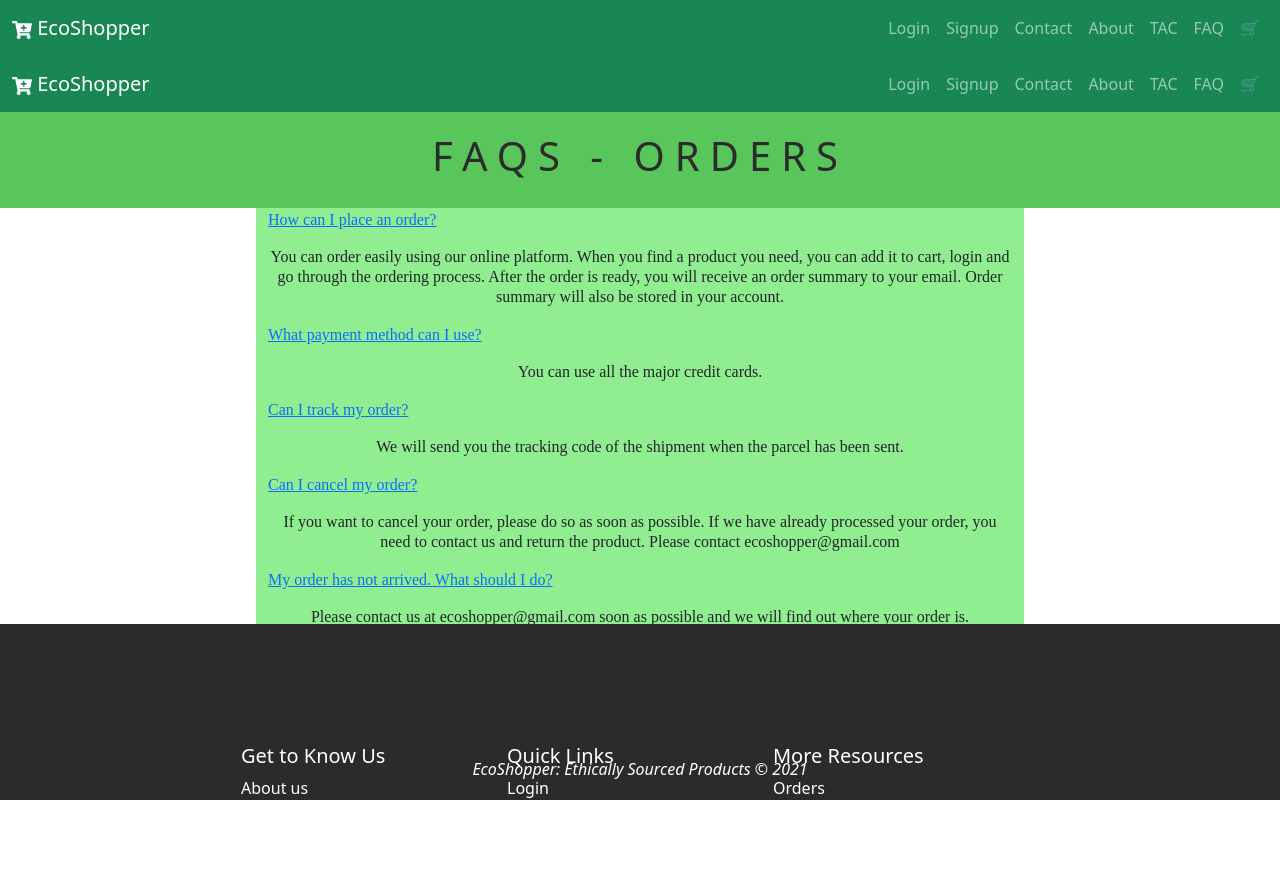
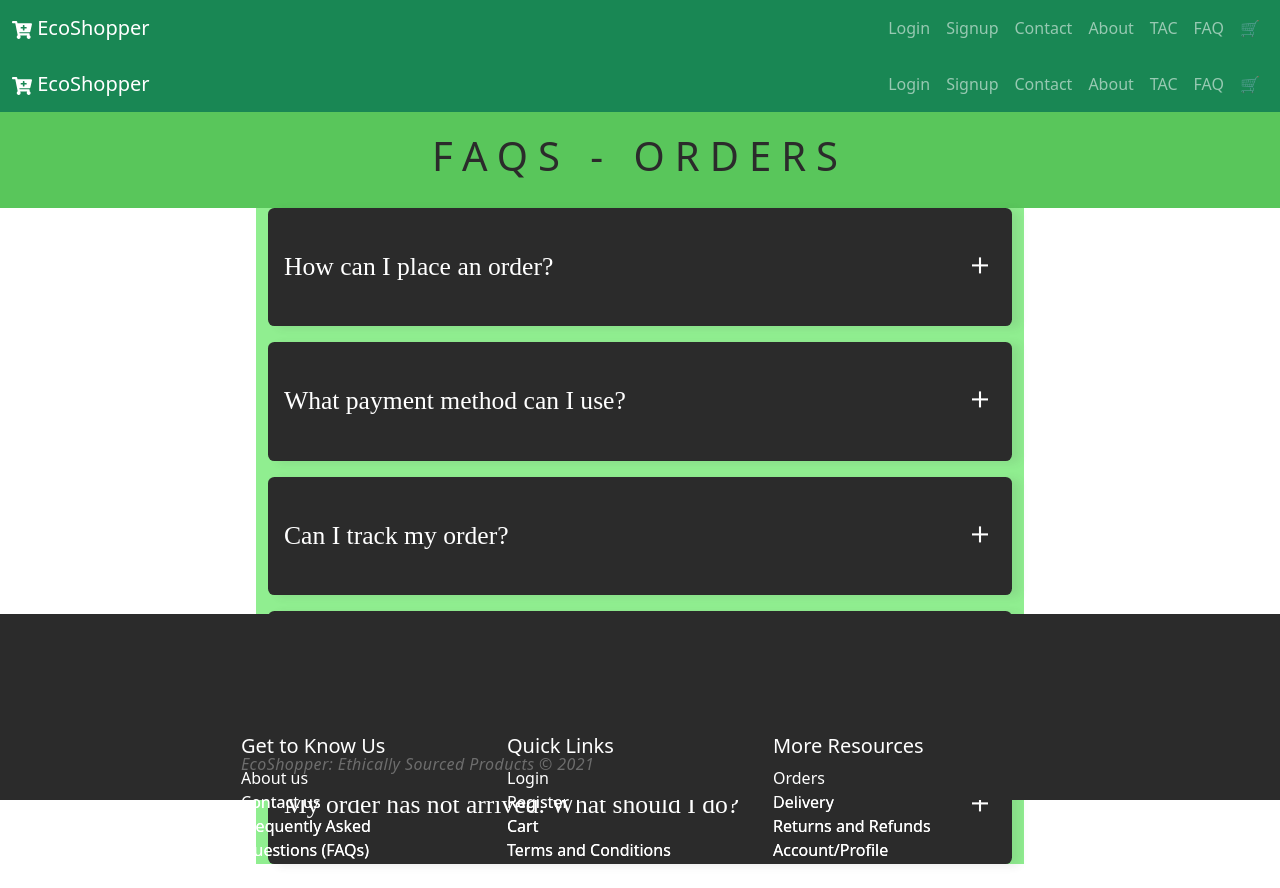
Before and after one commit to Noor-Alina/COMP3340-Project, a React (Create React App) app: page /Orders in a window 1280 px wide. Built offline with nearby package versions, Linux system fonts and the light colour scheme; no server answers.

Commit message:
add styling for FAQ pages

```diff
--- a/src/index.css
+++ b/src/index.css
@@ -1,4 +1,5 @@
 @import url("https://fonts.googleapis.com/css2?family=Tangerine:wght@700&display=swap");
+@import url("https://unpkg.com/ionicons@4.5.10-0/dist/css/ionicons.min.css");
 
 .footer {
   color: #ffffff;
@@ -214,10 +215,18 @@ h2 {
   font-size:large;
 }
 
+h6{
+  text-align: center;
+  color: #6d6d6d;
+}
 
 p {
   font-size: 16px;
-  line-height: 20px;
+  line-height: 30px;
+  text-align: left;
+  letter-spacing: .4px;
+  color: #6d6d6d;
+
 }
 
 .row{
@@ -235,12 +244,93 @@ p {
   background: #ffffff;
   border-radius: 10px;
   flex-basis: 33%;
-  height: 130px;
+  height: 120px;
+  width: 400px;
 
 
 }
 
 .block{
-  padding: 15px 25px;
+  padding: 15px 20px;
   background-color: #f7f7f7;
+  text-decoration: none;
 }
+
+.container{
+  width: 100%;
+  max-width: 80rem;
+  margin: 0 auto;
+  padding: 0 1.5rem;
+}
+
+
+.accordian-item{
+  background-color: #2b2b2b;
+  border-radius: .4rem;
+  margin-bottom: 1rem;
+  padding: 1rem;
+  box-shadow: .5rem 2px .5rem rgba(70, 69, 69, 0.103);
+}
+
+.accordian-link{
+  font-size: 1.6rem;
+  color: #ffffff;
+  /* color: rgba(255,255,255,.8); */
+  text-decoration: none;
+  background-color: #2b2b2b;
+  width: 100%;
+  display: flex;
+  align-items: center;
+  justify-content: space-between;
+  padding: 1rem 0;
+
+}
+
+.accordian-link i{
+  color: #ffffff;
+  padding: .5rem;
+}
+
+.accordian-link .ion-md-remove{
+  display: none;
+}
+
+.answer{
+  max-height: 0;
+  overflow: hidden;
+  position: relative;
+  background-color: #59c65b;
+  transition: max-height 650ms;
+}
+
+.answer::before{
+  content: "";
+  position: absolute;
+  width: .6rem;
+  height: 90%;
+  background-color: #6d6d6d;
+  top: 50%;
+  left: 0;
+  transform: translateY(-50%);
+}
+
+.answer p{
+  color: #ffffff;
+ /* color: rgba(255,255,255,.6);*/
+  font-size: 1.6rem;
+  padding: 2rem;
+}
+
+.accordian-item:target .answer{
+  max-height: 20rem;
+
+}
+
+.accordian-item:target .accordian-link .ion-md-add{
+  display: none;
+}
+
+
+.accordian-item:target .accordian-link .ion-md-remove{
+  display: block;
+}
```
